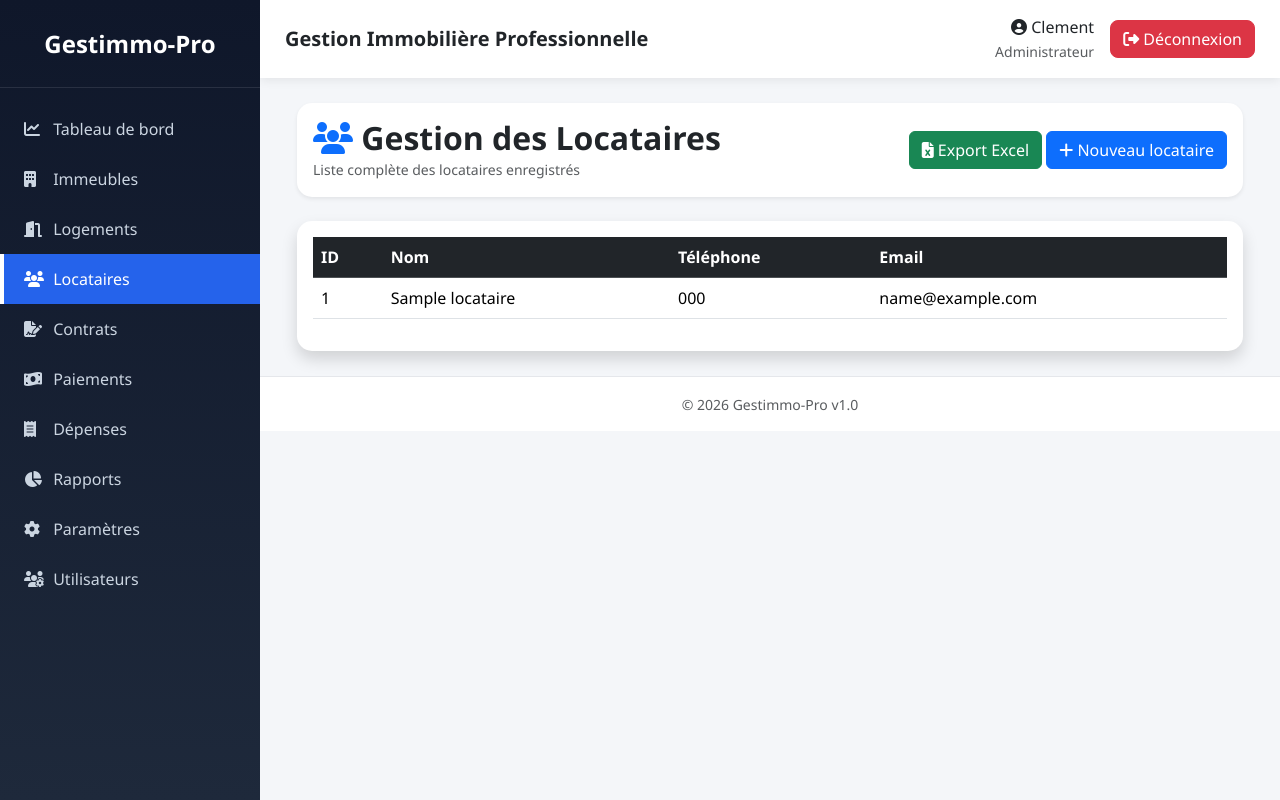
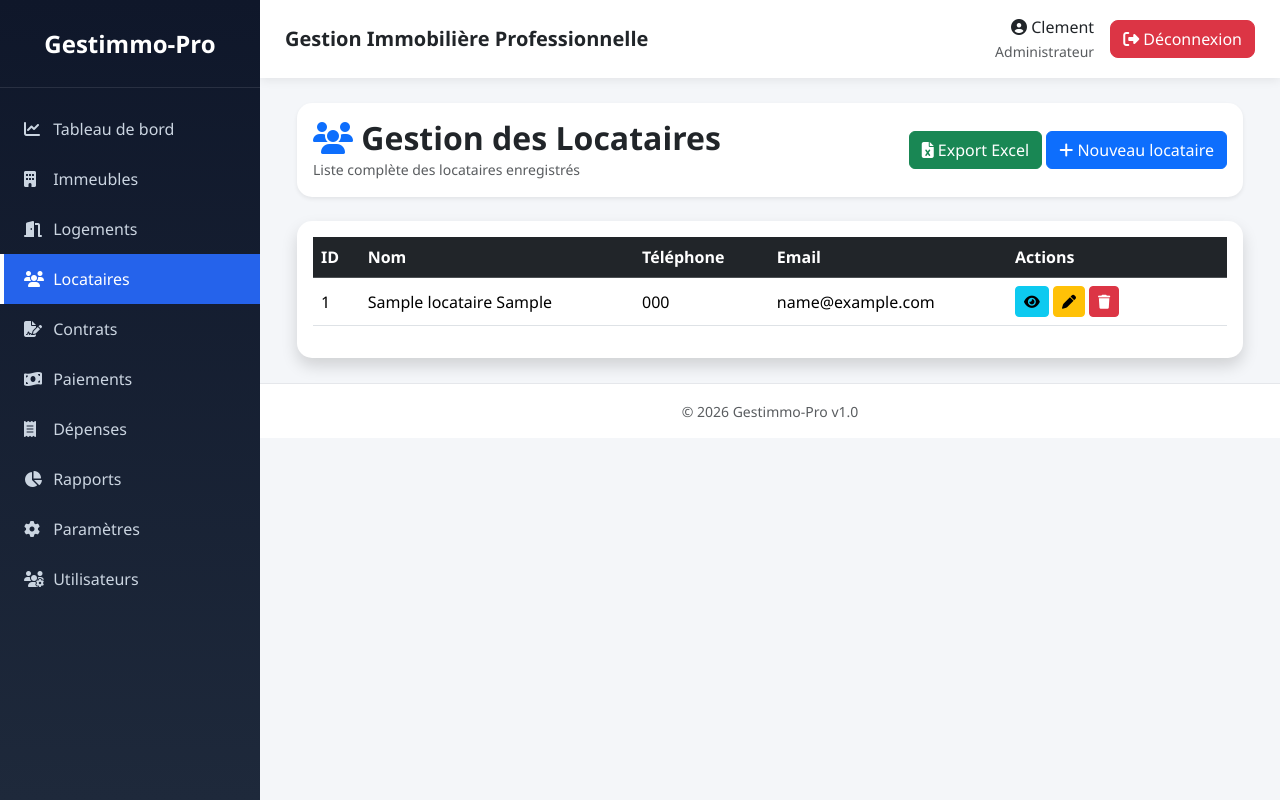
Before and after one commit to Regina017/gestimmo-pro, a Laravel app: page /locataires in a window 1280 px wide. Run offline with Laravel 12, Linux system fonts and the light colour scheme; a user stored in the database is signed in; data comes from the database, SQL or seed files in the repository; tables that the repository leaves empty hold one stand-in row (values such as "Sample post").

Commit message:
Ajout actions locataires

```diff
--- a/resources/views/locataires/index.blade.php
+++ b/resources/views/locataires/index.blade.php
@@ -11,6 +11,7 @@
             <div class="d-flex justify-content-between align-items-center">
 
                 <div>
+
                     <h2 class="fw-bold mb-0">
                         <i class="fas fa-users text-primary"></i>
                         Gestion des Locataires
@@ -19,6 +20,7 @@
                     <small class="text-muted">
                         Liste complète des locataires enregistrés
                     </small>
+
                 </div>
 
                 <div>
@@ -27,7 +29,6 @@
                        class="btn btn-success">
 
                         <i class="fas fa-file-excel"></i>
-
                         Export Excel
 
                     </a>
@@ -36,7 +37,6 @@
                        class="btn btn-primary">
 
                         <i class="fas fa-plus"></i>
-
                         Nouveau locataire
 
                     </a>
@@ -48,6 +48,20 @@
         </div>
 
     </div>
+
+    @if(session('success'))
+
+        <div class="alert alert-success alert-dismissible fade show">
+
+            {{ session('success') }}
+
+            <button type="button"
+                    class="btn-close"
+                    data-bs-dismiss="alert"></button>
+
+        </div>
+
+    @endif
 
     <div class="card shadow border-0">
 
@@ -67,6 +81,8 @@
 
                         <th>Email</th>
 
+                        <th width="220">Actions</th>
+
                     </tr>
 
                 </thead>
@@ -83,6 +99,7 @@
 
                         <td>
                             {{ $locataire->nom }}
+                            {{ $locataire->prenom }}
                         </td>
 
                         <td>
@@ -93,13 +110,49 @@
                             {{ $locataire->email }}
                         </td>
 
+                        <td>
+
+                            <a href="{{ route('locataires.show', $locataire) }}"
+                               class="btn btn-info btn-sm">
+
+                                <i class="fas fa-eye"></i>
+
+                            </a>
+
+                            <a href="{{ route('locataires.edit', $locataire) }}"
+                               class="btn btn-warning btn-sm">
+
+                                <i class="fas fa-pen"></i>
+
+                            </a>
+
+                            <form action="{{ route('locataires.destroy', $locataire) }}"
+                                  method="POST"
+                                  class="d-inline">
+
+                                @csrf
+                                @method('DELETE')
+
+                                <button type="submit"
+                                        class="btn btn-danger btn-sm"
+                                        onclick="return confirm('Supprimer ce locataire ?')">
+
+                                    <i class="fas fa-trash"></i>
+
+                                </button>
+
+                            </form>
+
+                        </td>
+
                     </tr>
 
                 @empty
 
                     <tr>
 
-                        <td colspan="4" class="text-center">
+                        <td colspan="5"
+                            class="text-center">
 
                             Aucun locataire enregistré
 
```
Lines whose indentation alone changed are shown as unchanged.
